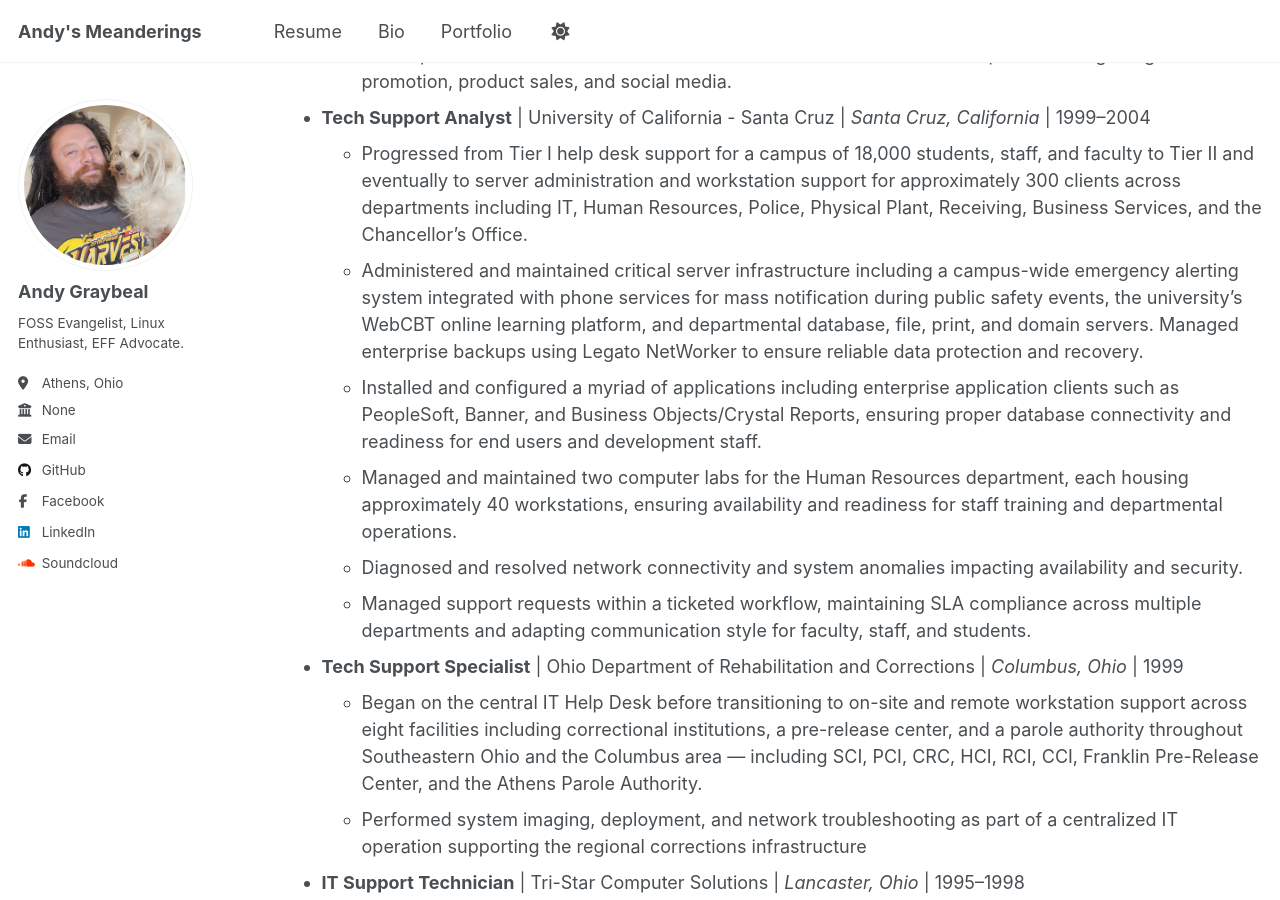
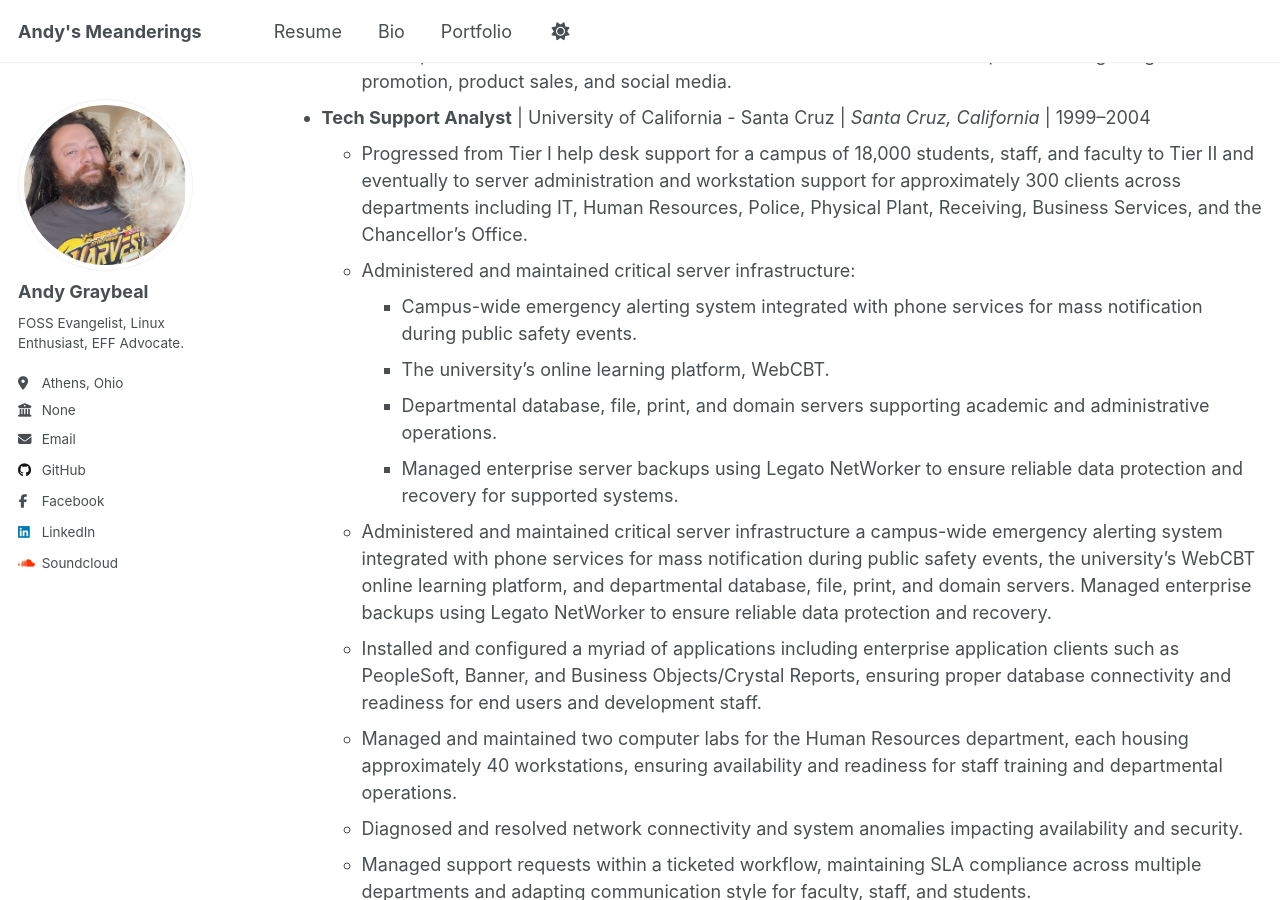
Before and after one commit to andy-graybeal/andy-graybeal.github.io, a Jekyll site: the page built from _pages/resume.md, in a window 1280 px wide and 900 px high, scrolled down 881 px. Built offline with Jekyll 4.4.1, drawn with Linux system fonts in a browser that asks for light colours; a script that is not in the unit is left out.

Commit message:
Enhance resume formatting for server infrastructure section
Reformatted server infrastructure responsibilities for clarity and readability.

```diff
--- a/_pages/resume.md
+++ b/_pages/resume.md
@@ -33,7 +33,12 @@ Work experience
 
 * **Tech Support Analyst** \| University of California - Santa Cruz \| *Santa Cruz, California* \| 1999–2004
   *   Progressed from Tier I help desk support for a campus of 18,000 students, staff, and faculty to Tier II and eventually to server administration and workstation support for approximately 300 clients across departments including IT, Human Resources, Police, Physical Plant, Receiving, Business Services, and the Chancellor's Office.
-  * Administered and maintained critical server infrastructure including a campus-wide emergency alerting system integrated with phone services for mass notification during public safety events, the university's WebCBT online learning platform, and departmental database, file, print, and domain servers. Managed enterprise backups using Legato NetWorker to ensure reliable data protection and recovery.
+  * Administered and maintained critical server infrastructure:
+    * Campus-wide emergency alerting system integrated with phone services for mass notification during public safety events.
+    * The university's online learning platform, WebCBT.
+    * Departmental database, file, print, and domain servers supporting academic and administrative operations.
+    * Managed enterprise server backups using Legato NetWorker to ensure reliable data protection and recovery for supported systems.
+  * Administered and maintained critical server infrastructure  a campus-wide emergency alerting system integrated with phone services for mass notification during public safety events, the university's WebCBT online learning platform, and departmental database, file, print, and domain servers. Managed enterprise backups using Legato NetWorker to ensure reliable data protection and recovery.
   *  Installed and configured a myriad of applications including enterprise application clients such as PeopleSoft, Banner, and Business Objects/Crystal Reports, ensuring proper database connectivity and readiness for end users and development staff.
   *  Managed and maintained two computer labs for the Human Resources department, each housing approximately 40 workstations, ensuring availability and readiness for staff training and departmental operations.
   *  Diagnosed and resolved network connectivity and system anomalies impacting availability and security.
```
